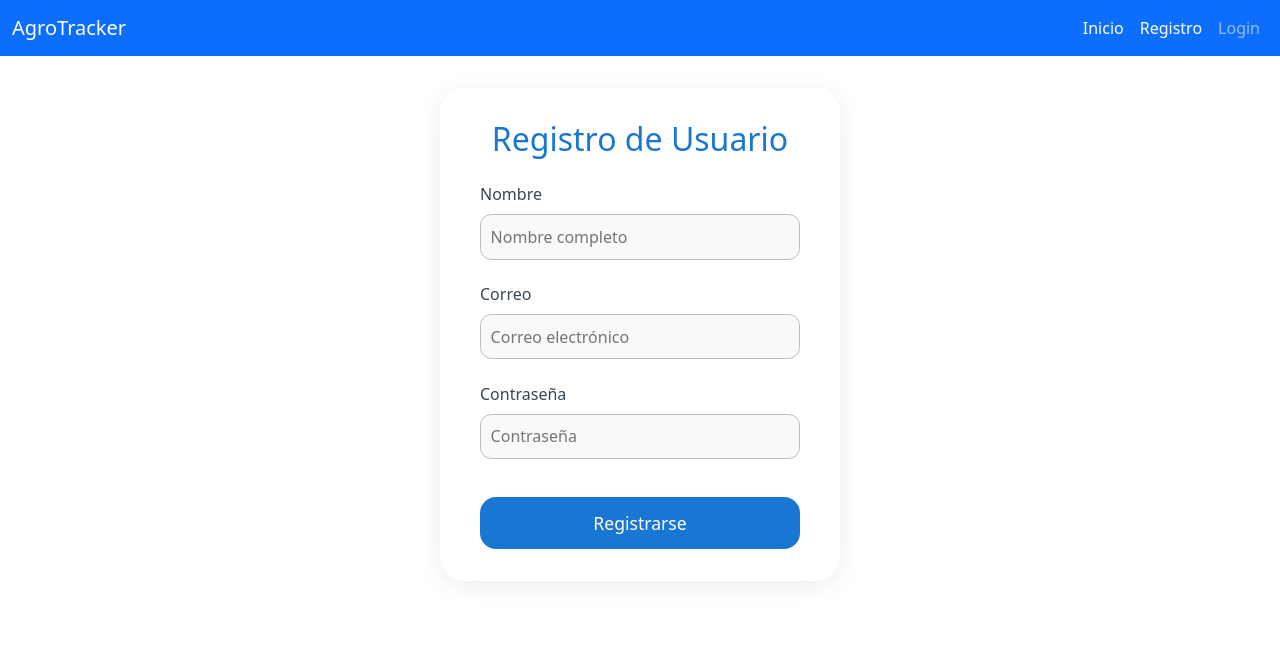
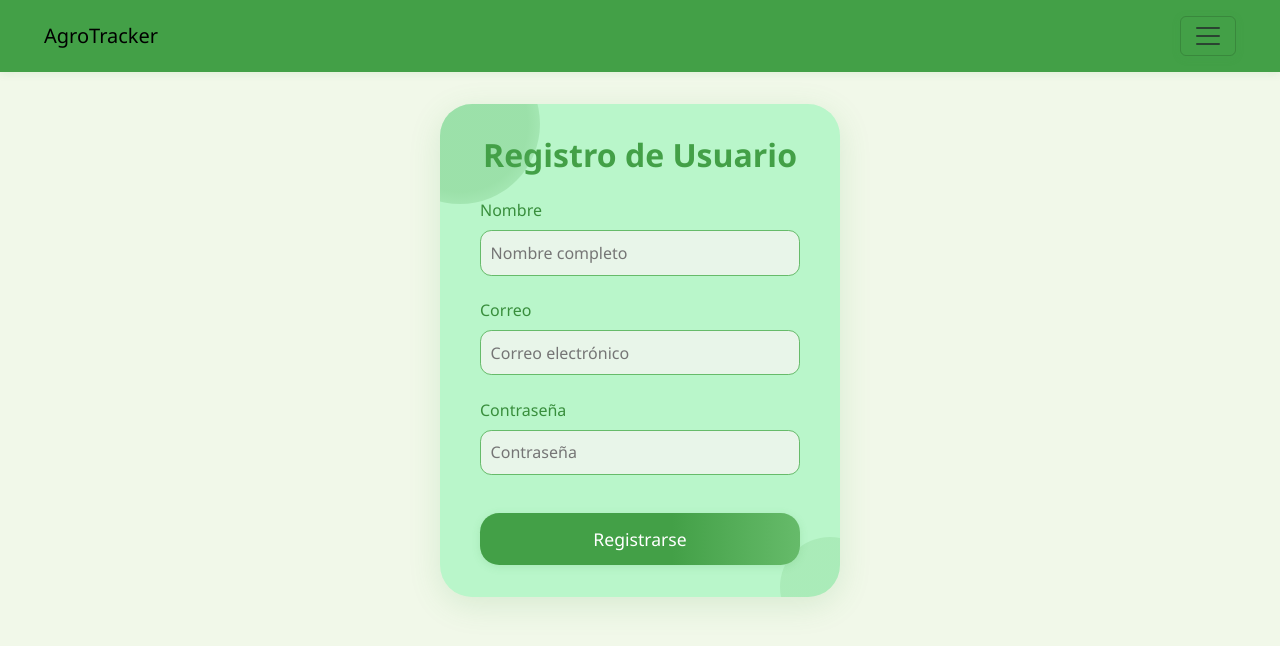
Before and after one commit to FelipeMaldonado10/agro-frontend, an Angular app: page /register in a window 1280 px wide. Shown: the top 646 px of the page. Built offline with nearby package versions, Linux system fonts and the light colour scheme.

Commit message:
Color estilos

```diff
--- a/src/app/app.component.css
+++ b/src/app/app.component.css
@@ -0,0 +1,77 @@
+/* Estilos modernos y verdes para el componente principal con formas y animaciones */
+.app-container {
+  max-width: 900px;
+  margin: 2em auto;
+  background: var(--accent-green);
+  border-radius: 16px;
+  box-shadow: 0 4px 24px rgba(67, 160, 71, 0.12);
+  padding: 2em;
+  position: relative;
+  overflow: hidden;
+}
+
+.app-title {
+  color: var(--primary-green);
+  font-size: 2.5em;
+  font-weight: bold;
+  margin-bottom: 0.5em;
+  text-align: center;
+  animation: fadeInDown 1s;
+}
+
+.app-description {
+  color: var(--text-dark);
+  font-size: 1.2em;
+  margin-bottom: 2em;
+  text-align: center;
+  animation: fadeInUp 1.2s;
+}
+
+/* Formas decorativas verdes animadas */
+.app-container::before {
+  content: "";
+  position: absolute;
+  top: -80px;
+  left: -80px;
+  width: 200px;
+  height: 200px;
+  background: radial-gradient(circle, #43a047 60%, #b9f6ca 100%);
+  border-radius: 50%;
+  opacity: 0.22;
+  z-index: 0;
+  animation: floatShape 6s infinite alternate;
+}
+
+.app-container::after {
+  content: "";
+  position: absolute;
+  bottom: -60px;
+  right: -60px;
+  width: 140px;
+  height: 140px;
+  background: linear-gradient(135deg, #66bb6a 60%, #b9f6ca 100%);
+  border-radius: 50%;
+  opacity: 0.18;
+  z-index: 0;
+  animation: floatShapeReverse 7s infinite alternate;
+}
+
+@keyframes fadeInDown {
+  from { opacity: 0; transform: translateY(-40px); }
+  to { opacity: 1; transform: translateY(0); }
+}
+
+@keyframes fadeInUp {
+  from { opacity: 0; transform: translateY(40px); }
+  to { opacity: 1; transform: translateY(0); }
+}
+
+@keyframes floatShape {
+  0% { transform: translateY(0) scale(1); }
+  100% { transform: translateY(30px) scale(1.08); }
+}
+
+@keyframes floatShapeReverse {
+  0% { transform: translateY(0) scale(1); }
+  100% { transform: translateY(-30px) scale(1.12); }
+}
--- a/src/app/auth/login/login.component.css
+++ b/src/app/auth/login/login.component.css
@@ -1,47 +1,53 @@
+/* Estilos verdes y formas decorativas para login */
 .login-container {
   max-width: 400px;
   margin: 2rem auto;
-  background: #fff;
+  background: #b9f6ca;
   padding: 2rem 2.5rem;
-  border-radius: 1.5rem;
-  box-shadow: 0 4px 24px rgba(0,0,0,0.08);
+  border-radius: 2rem;
+  box-shadow: 0 8px 32px rgba(67,160,71,0.15);
+  position: relative;
+  overflow: hidden;
 }
 .login-container h2 {
-  color: #1976d2;
+  color: #43a047;
   text-align: center;
   margin-bottom: 1.5rem;
+  font-weight: bold;
 }
 .form-group {
   margin-bottom: 1.2rem;
 }
 .form-group label {
   display: block;
-  color: #37474f;
+  color: #388e3c;
   margin-bottom: 0.5rem;
 }
 .form-group input {
   width: 100%;
   padding: 0.6rem;
-  border: 1px solid #bdbdbd;
+  border: 1px solid #66bb6a;
   border-radius: 0.7rem;
   font-size: 1rem;
-  background: #f8f9fa;
+  background: #e8f5e9;
   margin-bottom: 0.2rem;
 }
 button[type="submit"] {
   width: 100%;
   padding: 0.8rem;
-  background: #1976d2;
+  background: linear-gradient(90deg, #43a047 60%, #66bb6a 100%);
   color: #fff;
   border: none;
-  border-radius: 1rem;
+  border-radius: 1.2rem;
   font-size: 1.1rem;
   cursor: pointer;
   margin-top: 1rem;
-  transition: background 0.2s;
+  box-shadow: 0 2px 8px rgba(67,160,71,0.15);
+  transition: background 0.2s, box-shadow 0.2s;
 }
 button[type="submit"]:hover {
-  background: #1565c0;
+  background: linear-gradient(90deg, #388e3c 60%, #43a047 100%);
+  box-shadow: 0 4px 16px rgba(67,160,71,0.25);
 }
 .error {
   color: #d32f2f;
@@ -49,3 +55,28 @@ button[type="submit"]:hover {
   margin-top: 0.2rem;
   text-align: center;
 }
+/* Formas decorativas verdes */
+.login-container::before {
+  content: "";
+  position: absolute;
+  top: -60px;
+  left: -60px;
+  width: 160px;
+  height: 160px;
+  background: radial-gradient(circle, #43a047 60%, #b9f6ca 100%);
+  border-radius: 50%;
+  opacity: 0.25;
+  z-index: 0;
+}
+.login-container::after {
+  content: "";
+  position: absolute;
+  bottom: -40px;
+  right: -40px;
+  width: 100px;
+  height: 100px;
+  background: linear-gradient(135deg, #66bb6a 60%, #b9f6ca 100%);
+  border-radius: 50%;
+  opacity: 0.18;
+  z-index: 0;
+}
--- a/src/app/auth/register/register.component.css
+++ b/src/app/auth/register/register.component.css
@@ -1,48 +1,54 @@
+/* Estilos verdes y formas decorativas para register */
 .register-container {
   max-width: 400px;
   margin: 2rem auto;
-  background: #fff;
+  background: #b9f6ca;
   padding: 2rem 2.5rem;
-  border-radius: 1.5rem;
-  box-shadow: 0 4px 24px rgba(0,0,0,0.08);
+  border-radius: 2rem;
+  box-shadow: 0 8px 32px rgba(67,160,71,0.15);
+  position: relative;
+  overflow: hidden;
 }
 .register-container h2 {
-  color: #1976d2;
+  color: #43a047;
   text-align: center;
   margin-bottom: 1.5rem;
+  font-weight: bold;
 }
 .form-group {
   margin-bottom: 1.2rem;
 }
 .form-group label {
   display: block;
-  color: #37474f;
+  color: #388e3c;
   margin-bottom: 0.5rem;
 }
 .form-group input,
 .form-group select {
   width: 100%;
   padding: 0.6rem;
-  border: 1px solid #bdbdbd;
+  border: 1px solid #66bb6a;
   border-radius: 0.7rem;
   font-size: 1rem;
-  background: #f8f9fa;
+  background: #e8f5e9;
   margin-bottom: 0.2rem;
 }
 button[type="submit"] {
   width: 100%;
   padding: 0.8rem;
-  background: #1976d2;
+  background: linear-gradient(90deg, #43a047 60%, #66bb6a 100%);
   color: #fff;
   border: none;
-  border-radius: 1rem;
+  border-radius: 1.2rem;
   font-size: 1.1rem;
   cursor: pointer;
   margin-top: 1rem;
-  transition: background 0.2s;
+  box-shadow: 0 2px 8px rgba(67,160,71,0.15);
+  transition: background 0.2s, box-shadow 0.2s;
 }
 button[type="submit"]:hover {
-  background: #1565c0;
+  background: linear-gradient(90deg, #388e3c 60%, #43a047 100%);
+  box-shadow: 0 4px 16px rgba(67,160,71,0.25);
 }
 .error {
   color: #d32f2f;
@@ -55,3 +61,28 @@ button[type="submit"]:hover {
   margin-top: 1rem;
   text-align: center;
 }
+/* Formas decorativas verdes */
+.register-container::before {
+  content: "";
+  position: absolute;
+  top: -60px;
+  left: -60px;
+  width: 160px;
+  height: 160px;
+  background: radial-gradient(circle, #43a047 60%, #b9f6ca 100%);
+  border-radius: 50%;
+  opacity: 0.25;
+  z-index: 0;
+}
+.register-container::after {
+  content: "";
+  position: absolute;
+  bottom: -40px;
+  right: -40px;
+  width: 100px;
+  height: 100px;
+  background: linear-gradient(135deg, #66bb6a 60%, #b9f6ca 100%);
+  border-radius: 50%;
+  opacity: 0.18;
+  z-index: 0;
+}
--- a/src/app/dashboard/dashboard.component.css
+++ b/src/app/dashboard/dashboard.component.css
@@ -0,0 +1,75 @@
+/* Estilos verdes y decorativos para el dashboard */
+.dashboard-container {
+  min-height: 100vh;
+  background: linear-gradient(120deg, #e8f5e9 70%, #b9f6ca 100%);
+  position: relative;
+  padding: 3em 0;
+  display: flex;
+  flex-direction: column;
+  align-items: center;
+  justify-content: flex-start;
+  overflow: hidden;
+}
+.dashboard-title {
+  color: #43a047;
+  font-size: 2.2em;
+  font-weight: bold;
+  margin-bottom: 1em;
+  text-align: center;
+  animation: fadeInDown 1s;
+}
+.dashboard-card {
+  background: #b9f6ca;
+  border-radius: 1.5em;
+  box-shadow: 0 4px 24px rgba(67,160,71,0.12);
+  padding: 2em;
+  margin-bottom: 2em;
+  width: 90%;
+  max-width: 600px;
+  position: relative;
+  z-index: 1;
+  animation: fadeInUp 1.2s;
+}
+/* Formas decorativas animadas */
+.dashboard-container::before {
+  content: "";
+  position: absolute;
+  top: -80px;
+  left: -80px;
+  width: 220px;
+  height: 220px;
+  background: radial-gradient(circle, #43a047 60%, #b9f6ca 100%);
+  border-radius: 50%;
+  opacity: 0.18;
+  z-index: 0;
+  animation: floatShape 7s infinite alternate;
+}
+.dashboard-container::after {
+  content: "";
+  position: absolute;
+  bottom: -60px;
+  right: -60px;
+  width: 140px;
+  height: 140px;
+  background: linear-gradient(135deg, #66bb6a 60%, #b9f6ca 100%);
+  border-radius: 50%;
+  opacity: 0.14;
+  z-index: 0;
+  animation: floatShapeReverse 8s infinite alternate;
+}
+@keyframes fadeInDown {
+  from { opacity: 0; transform: translateY(-40px); }
+  to { opacity: 1; transform: translateY(0); }
+}
+@keyframes fadeInUp {
+  from { opacity: 0; transform: translateY(40px); }
+  to { opacity: 1; transform: translateY(0); }
+}
+@keyframes floatShape {
+  0% { transform: translateY(0) scale(1); }
+  100% { transform: translateY(30px) scale(1.08); }
+}
+@keyframes floatShapeReverse {
+  0% { transform: translateY(0) scale(1); }
+  100% { transform: translateY(-30px) scale(1.12); }
+}
--- a/src/app/navbar/navbar.component.css
+++ b/src/app/navbar/navbar.component.css
@@ -1,45 +1,93 @@
 nav {
-  background: linear-gradient(90deg, #4b6cb7 0%, #182848 100%);
-  padding: 1rem;
+  background: linear-gradient(90deg, #43a047 0%, #66bb6a 100%);
+  padding: 1.2rem 2rem;
+  position: relative;
+  box-shadow: 0 2px 12px rgba(67,160,71,0.10);
+  min-height: 70px;
+  overflow: hidden;
 }
 
 nav ul {
   display: flex;
   flex-wrap: wrap;
-  gap: 1.5rem;
-  justify-content: center;
+  gap: 2rem;
+  justify-content: flex-end;
   margin: 0;
   padding: 0;
   list-style: none;
 }
- nav li {
-  min-width: 70px;
+
+nav li {
+  min-width: 80px;
   text-align: center;
 }
+
 nav a {
-  color: white;
+  color: #fff;
   text-decoration: none;
-  font-family: 'Times New Roman', Times, serif;
-  font-weight: 500;
+  font-family: 'Segoe UI', 'Roboto', Arial, sans-serif;
+  font-weight: 600;
   font-size: 1.1rem;
-  padding: 0.5rem 1rem;
-  border-radius: 4px;
-  transition: background 0.3s;
+  padding: 0.6rem 1.2rem;
+  border-radius: 8px;
+  transition: background 0.3s, color 0.3s;
   cursor: pointer;
+  letter-spacing: 0.5px;
 }
 
 nav a:hover {
-  background: rgba(255, 255, 255, 0.1);
+  background: #b9f6ca;
+  color: #388e3c;
 }
 
 nav a.active {
-  background: rgba(255, 255, 255, 0.2);
-  border-bottom: 3px solid #fff;
+  background: #66bb6a;
+  color: #fff;
+  border-bottom: 3px solid #43a047;
+}
+
+/* Formas decorativas verdes animadas en la navbar */
+nav::before {
+  content: "";
+  position: absolute;
+  top: -30px;
+  left: -40px;
+  width: 120px;
+  height: 120px;
+  background: radial-gradient(circle, #b9f6ca 60%, #43a047 100%);
+  border-radius: 50%;
+  opacity: 0.18;
+  z-index: 0;
+  animation: floatShape 6s infinite alternate;
+}
+
+nav::after {
+  content: "";
+  position: absolute;
+  bottom: -30px;
+  right: -40px;
+  width: 80px;
+  height: 80px;
+  background: linear-gradient(135deg, #66bb6a 60%, #b9f6ca 100%);
+  border-radius: 50%;
+  opacity: 0.14;
+  z-index: 0;
+  animation: floatShapeReverse 7s infinite alternate;
+}
+
+@keyframes floatShape {
+  0% { transform: translateY(0) scale(1); }
+  100% { transform: translateY(20px) scale(1.08); }
+}
+
+@keyframes floatShapeReverse {
+  0% { transform: translateY(0) scale(1); }
+  100% { transform: translateY(-20px) scale(1.12); }
 }
 
 @media (max-width: 600px) {
   nav ul {
-    gap: 0.5rem;
+    gap: 0.7rem;
   }
   nav li {
     min-width: 60px;
--- a/src/app/navbar/navbar.component.html
+++ b/src/app/navbar/navbar.component.html
@@ -1,4 +1,4 @@
-<nav class="navbar navbar-expand-lg navbar-dark bg-primary">
+<nav class="navbar">
   <div class="container-fluid">
     <a class="navbar-brand" routerLink="/">AgroTracker</a>
     <button class="navbar-toggler" type="button" (click)="toggleMenu()" aria-label="Toggle navigation">
--- a/src/app/user-management/user-form/user-form.component.css
+++ b/src/app/user-management/user-form/user-form.component.css
@@ -1,62 +1,69 @@
+/* Estilos verdes y formas decorativas para user-form */
 .register-container {
   max-width: 400px;
   margin: 2rem auto;
-  background: #fff;
+  background: #b9f6ca;
   padding: 2rem 2.5rem;
-  border-radius: 1.5rem;
-  box-shadow: 0 4px 24px rgba(0,0,0,0.08);
+  border-radius: 2rem;
+  box-shadow: 0 8px 32px rgba(67,160,71,0.15);
+  position: relative;
+  overflow: hidden;
 }
 .register-container h2 {
-  color: #1976d2;
+  color: #43a047;
   text-align: center;
   margin-bottom: 1.5rem;
+  font-weight: bold;
 }
 .form-group {
   margin-bottom: 1.2rem;
 }
 .form-group label {
   display: block;
-  color: #37474f;
+  color: #388e3c;
   margin-bottom: 0.5rem;
 }
 .form-group input,
 .form-group select {
   width: 100%;
   padding: 0.6rem;
-  border: 1px solid #bdbdbd;
+  border: 1px solid #66bb6a;
   border-radius: 0.7rem;
   font-size: 1rem;
-  background: #f8f9fa;
+  background: #e8f5e9;
   margin-bottom: 0.2rem;
 }
 button[type="submit"] {
   width: 100%;
   padding: 0.8rem;
-  background: #1976d2;
+  background: linear-gradient(90deg, #43a047 60%, #66bb6a 100%);
   color: #fff;
   border: none;
-  border-radius: 1rem;
+  border-radius: 1.2rem;
   font-size: 1.1rem;
   cursor: pointer;
   margin-top: 1rem;
-  transition: background 0.2s;
+  box-shadow: 0 2px 8px rgba(67,160,71,0.15);
+  transition: background 0.2s, box-shadow 0.2s;
 }
 button[type="submit"]:hover {
-  background: #1565c0;
+  background: linear-gradient(90deg, #388e3c 60%, #43a047 100%);
+  box-shadow: 0 4px 16px rgba(67,160,71,0.25);
 }
 button[type="button"] {
   width: 100%;
   padding: 0.8rem;
+  background: #43a047;
   color: #fff;
   border: none;
-  border-radius: 1rem;
+  border-radius: 1.2rem;
   font-size: 1.1rem;
   cursor: pointer;
   margin-top: 1rem;
   transition: background 0.2s;
 }
 button[type="button"]:hover {
-  background: #791010;
+  background: #388e3c;
 }
 .error {
   color: #d32f2f;
@@ -69,3 +76,28 @@ button[type="button"]:hover {
   margin-top: 1rem;
   text-align: center;
 }
+/* Formas decorativas verdes */
+.register-container::before {
+  content: "";
+  position: absolute;
+  top: -60px;
+  left: -60px;
+  width: 160px;
+  height: 160px;
+  background: radial-gradient(circle, #43a047 60%, #b9f6ca 100%);
+  border-radius: 50%;
+  opacity: 0.25;
+  z-index: 0;
+}
+.register-container::after {
+  content: "";
+  position: absolute;
+  bottom: -40px;
+  right: -40px;
+  width: 100px;
+  height: 100px;
+  background: linear-gradient(135deg, #66bb6a 60%, #b9f6ca 100%);
+  border-radius: 50%;
+  opacity: 0.18;
+  z-index: 0;
+}
--- a/src/styles.css
+++ b/src/styles.css
@@ -1 +1,64 @@
 /* You can add global styles to this file, and also import other style files */
+
+/* Estilos globales con tonos verdes modernos */
+:root {
+  --primary-green: #43a047;
+  --secondary-green: #66bb6a;
+  --accent-green: #b9f6ca;
+  --background: #f1f8e9;
+  --text-dark: #1b5e20;
+  --text-light: #ffffff;
+}
+
+body {
+  background: var(--background);
+  color: var(--text-dark);
+  font-family: 'Segoe UI', 'Roboto', Arial, sans-serif;
+  margin: 0;
+  padding: 0;
+}
+
+button, .btn {
+  background: var(--primary-green);
+  color: var(--text-light);
+  border: none;
+  border-radius: 6px;
+  padding: 0.6em 1.2em;
+  font-size: 1em;
+  cursor: pointer;
+  box-shadow: 0 2px 8px rgba(67, 160, 71, 0.15);
+  transition: background 0.2s, box-shadow 0.2s;
+}
+
+button:hover, .btn:hover {
+  background: var(--secondary-green);
+  box-shadow: 0 4px 16px rgba(67, 160, 71, 0.25);
+}
+
+input, select, textarea {
+  border: 1px solid var(--secondary-green);
+  border-radius: 4px;
+  padding: 0.5em;
+  font-size: 1em;
+  margin-bottom: 1em;
+}
+
+.card {
+  background: var(--accent-green);
+  border-radius: 12px;
+  box-shadow: 0 2px 8px rgba(67, 160, 71, 0.10);
+  padding: 1.5em;
+  margin: 1em 0;
+}
+
+.navbar {
+  background: var(--primary-green);
+  color: var(--text-light);
+  padding: 1em 2em;
+  box-shadow: 0 2px 8px rgba(67, 160, 71, 0.10);
+}
+
+h1, h2, h3, h4, h5 {
+  color: var(--primary-green);
+  margin-top: 0;
+}
```
Also changed, not shown: src/app/dashboard/dashboard.component.html (+7 -3 lines), src/app/user-management/user-list/user-list.component.css (+28 -10 lines).
